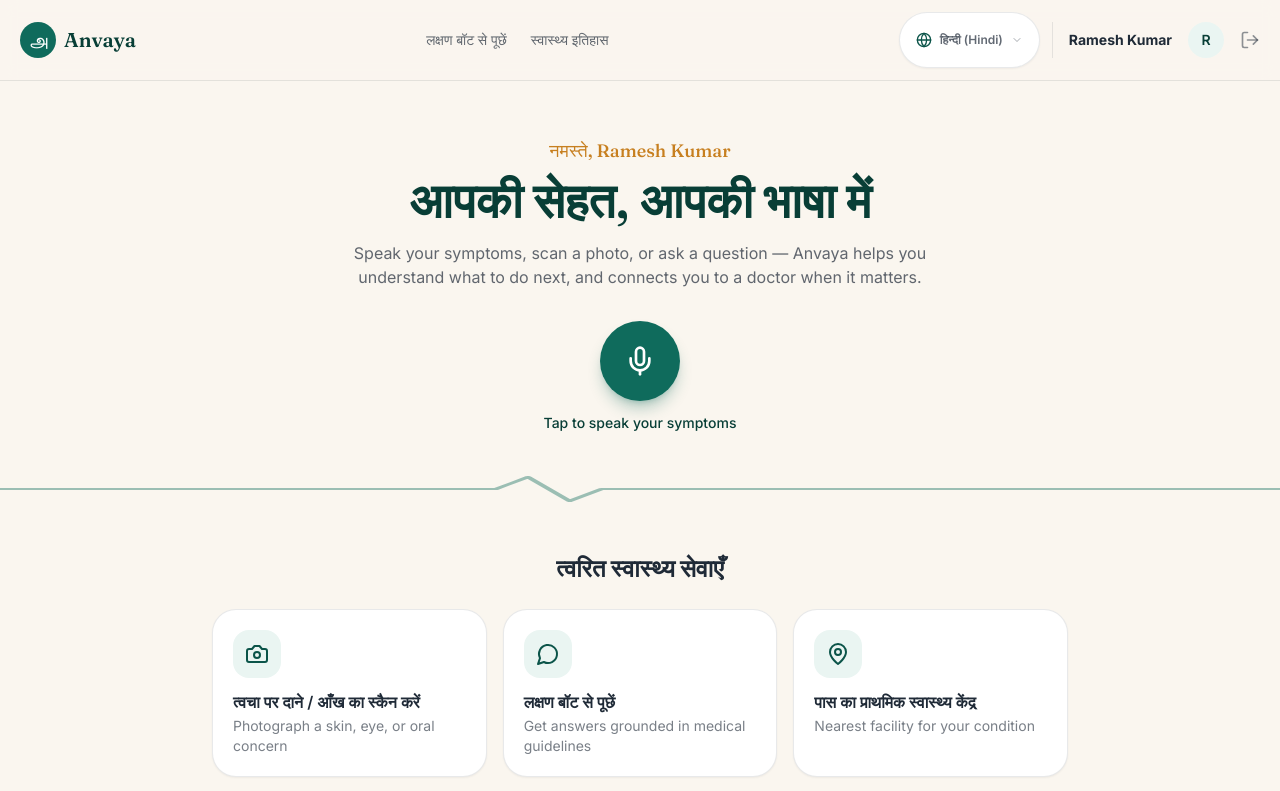
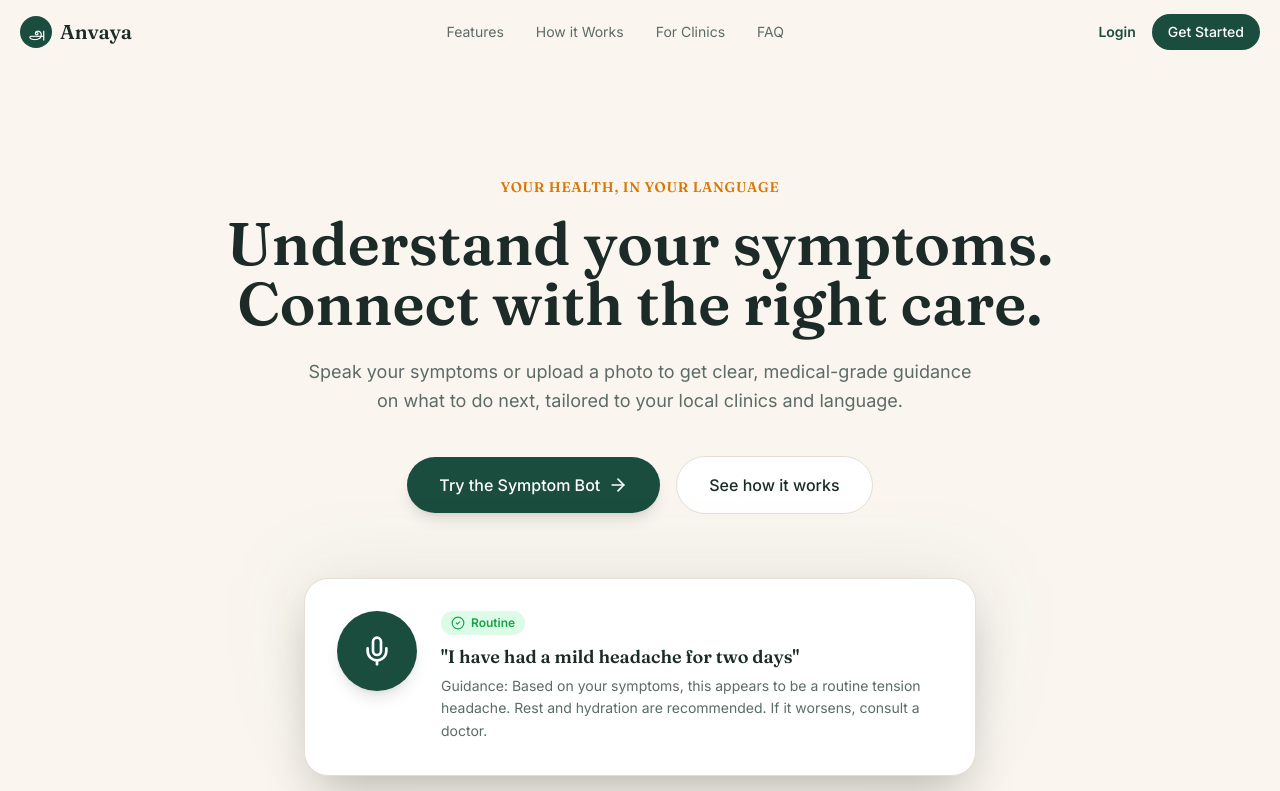
Before and after one commit to GopeshKachhadiya/Healthcare-Low-cost-Rural-Triage, a React (Vite) app in the folder patient-website/: page / in a window 1280 px wide. Before the commit this address led to /home. Shown: the top 791 px of the page. Built offline with nearby package versions, Linux system fonts and the light colour scheme; the HTML template or start-up script is replaced by a standard one.

Commit message:
fix: Revert automatic Landing page session redirect

```diff
--- a/patient-website/src/pages/Landing.tsx
+++ b/patient-website/src/pages/Landing.tsx
@@ -1,6 +1,5 @@
 import { useState, useEffect, useRef } from "react";
-import { Link, Navigate } from "react-router-dom";
-import { useSession } from "../hooks/useSession";
+import { Link } from "react-router-dom";
 import { Mic, ArrowRight, CheckCircle2, ShieldCheck, Globe2, Building2, Stethoscope, Camera, Heart, MessageSquare, ChevronDown } from "lucide-react";
 import { getLenis } from "../utils/lenis";
 import gsap from "gsap";
@@ -37,13 +36,7 @@
 ];
 
 export default function Landing() {
-  const { user } = useSession();
   const navRef = useRef<HTMLElement>(null);
-
-  if (user) {
-    const isStaff = user.role && user.role !== "patient";
-    return <Navigate to={isStaff ? "/hospital" : "/home"} replace />;
-  }
 
   useEffect(() => {
     const prefersReducedMotion = window.matchMedia('(prefers-reduced-motion: reduce)').matches;
```
